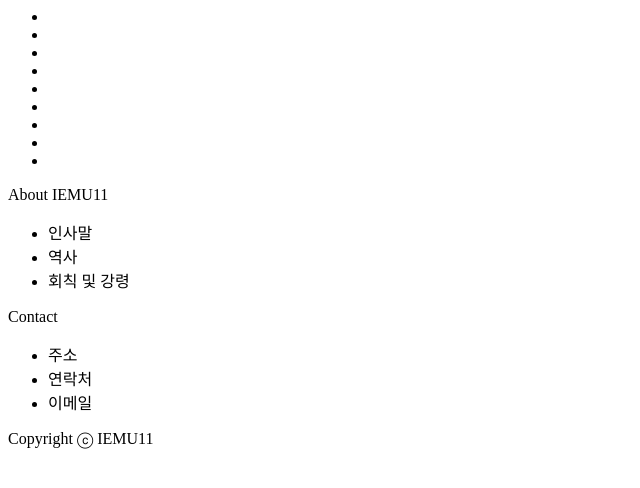
After one commit to igoo-Y/iemu11, a Django app: template templates/partials/footer.html in a window 1280 px wide. The commit adds this page. Shown: the top 488 px of the page, without its empty margins (0-640 px from the left). Run offline with Django 3.2, Linux system fonts and the light colour scheme; the template is opened without the code that fills it, so the values that code supplies are empty.

Commit message:
home, nav, footer html

```diff
--- a/templates/base.html
+++ b/templates/base.html
@@ -8,7 +8,7 @@
 </head>
 <body>
     <header>
-
+        {% include 'partials/nav.html' %}
     </header>
 
     <main>
@@ -17,7 +17,7 @@
     </main>
 
     <footer>
-
+        {% include 'partials/footer.html' %}
     </footer>
 </body>
 </html>
--- /dev/null
+++ b/templates/partials/footer.html
@@ -0,0 +1,35 @@
+<div class="partners-container">
+    <ul>
+        <li><img src="#" alt=""></li>
+        <li><img src="#" alt=""></li>
+        <li><img src="#" alt=""></li>
+        <li><img src="#" alt=""></li>
+        <li><img src="#" alt=""></li>
+        <li><img src="#" alt=""></li>
+        <li><img src="#" alt=""></li>
+        <li><img src="#" alt=""></li>
+        <li><img src="#" alt=""></li>
+    </ul>
+</div>
+
+<div class="info-container">
+    <img src="#" alt="">
+    <div class="info-list">
+        <span>About IEMU11</span>
+        <ul>
+            <li>인사말</li>
+            <li>역사</li>
+            <li>회칙 및 강령</li>
+        </ul>
+    </div>
+    <div class="info-list">
+        <span>Contact</span>
+        <ul>
+            <li>주소</li>
+            <li>연락처</li>
+            <li>이메일</li>
+        </ul>
+    </div>
+</div>
+
+<span>Copyright ⓒ IEMU11</span>
```
Also changed, not shown: templates/core/home.html (+42 -1 lines), templates/partials/nav.html (added, +7 -0 lines).
